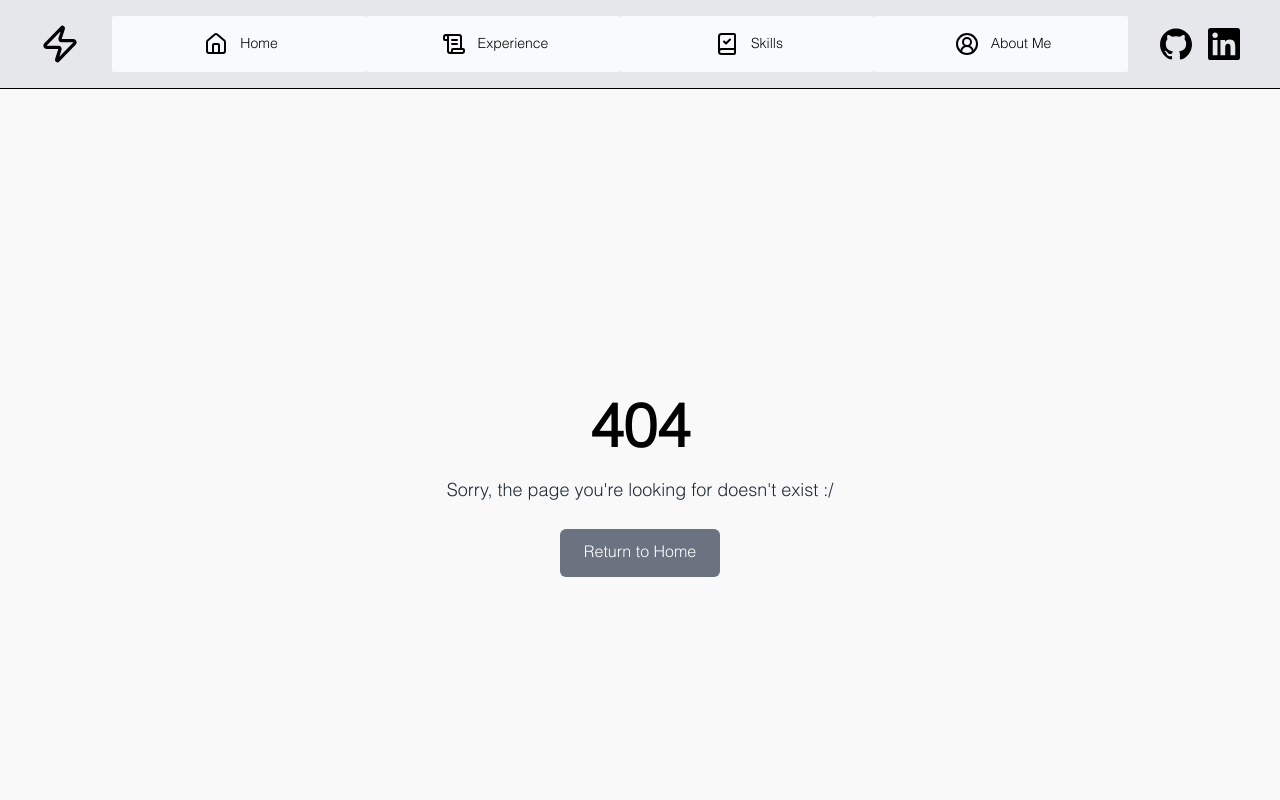
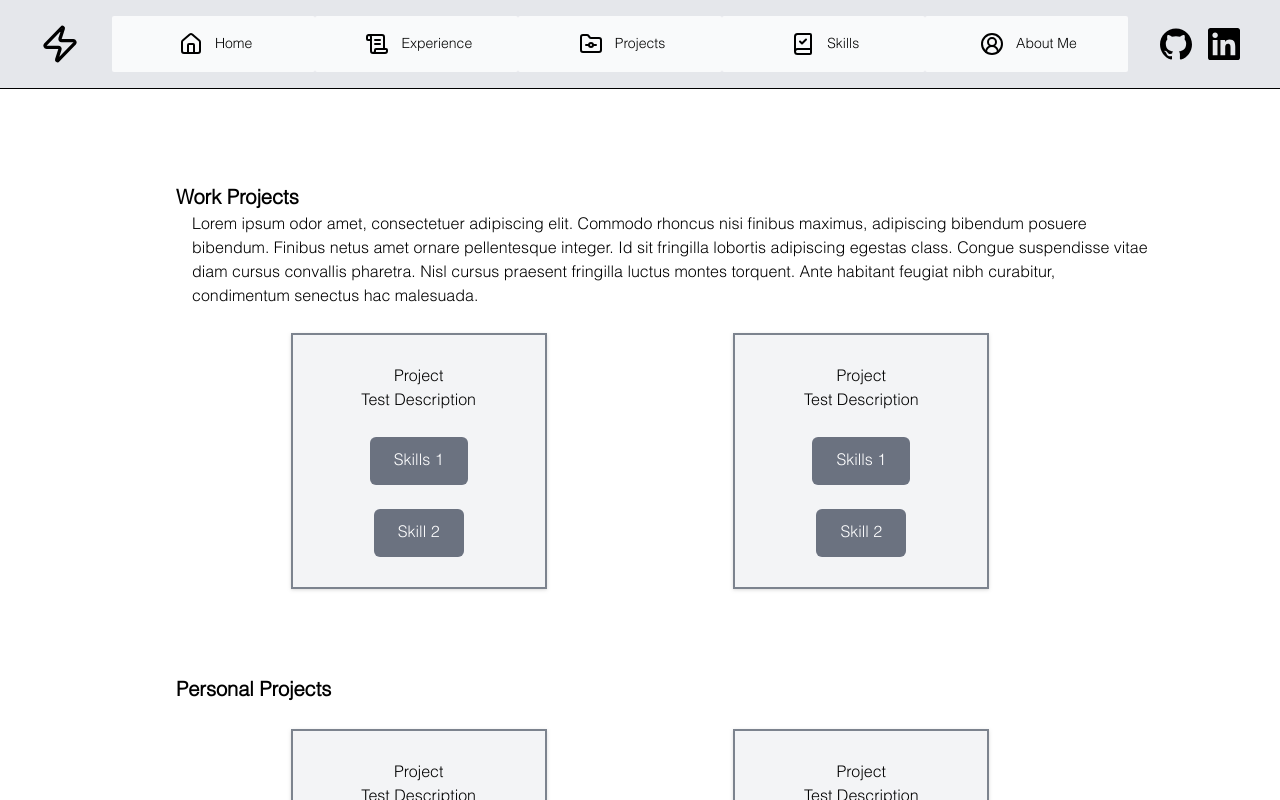
Before and after one commit to hrobb/personalSiteBase, a Next.js app: page /projects in a window 1280 px wide. Before the commit this address had no page. Shown: the top 800 px of the page. Built offline with nearby package versions, Linux system fonts and the light colour scheme.

Commit message:
Started projects page, improved nav animation

```diff
--- a/app/data.json
+++ b/app/data.json
@@ -73,6 +73,54 @@
 				"longText": "Lorem ipsum odor amet, consectetuer adipiscing elit. Suscipit tempor habitasse vestibulum pellentesque proin morbi? Id mi hendrerit maecenas at pellentesque consequat feugiat vulputate. Nec curabitur fames condimentum sodales montes ut ad arcu habitasse. Nibh ut dictum, mollis fringilla aenean purus. Ac conubia in senectus class justo vel elementum. Rutrum volutpat potenti pulvinar elementum varius curae; lacinia mollis ut. Scelerisque augue class; maecenas fusce nulla nec."
 			}
 		]
+	},
+	"projects": {
+		"workProjects": {
+			"description": "Lorem ipsum odor amet, consectetuer adipiscing elit. Commodo rhoncus nisi finibus maximus, adipiscing bibendum posuere bibendum. Finibus netus amet ornare pellentesque integer. Id sit fringilla lobortis adipiscing egestas class. Congue suspendisse vitae diam cursus convallis pharetra. Nisl cursus praesent fringilla luctus montes torquent. Ante habitant feugiat nibh curabitur, condimentum senectus hac malesuada.",
+			"projects": [
+				{
+					"id": 700,
+					"title": "Project",
+					"skillsUsed": [
+						"Skills 1",
+						"Skill 2"
+					],
+					"description": "Test Description"
+				},
+				{
+					"id": 700,
+					"title": "Project",
+					"skillsUsed": [
+						"Skills 1",
+						"Skill 2"
+					],
+					"description": "Test Description"
+				}
+			]
+		},
+		"personalProjects": {
+			"description": "",
+			"projects": [
+				{
+					"id": 700,
+					"title": "Project",
+					"skillsUsed": [
+						"Skills 1",
+						"Skill 2"
+					],
+					"description": "Test Description"
+				},
+				{
+					"id": 700,
+					"title": "Project",
+					"skillsUsed": [
+						"Skills 1",
+						"Skill 2"
+					],
+					"description": "Test Description"
+				}
+			]
+		}
 	},
 	"skills": {
 		"frontEnd": {
--- /dev/null
+++ b/app/projects/page.tsx
@@ -0,0 +1,19 @@
+import data from '../data.json';
+import CategoryContainer from '../ui/projects/categoryContainer';
+
+export default function Projects() {
+	const categories = data.projects;
+
+	return (
+		<main className="flex min-h-screen h-full max-w-9xl flex-col items-center justify-between px-16 py-16 sm:px-24">
+			{Object.entries(categories).map(([category, categoryContents]) => (
+				<CategoryContainer
+					key={category}
+					categoryTitle={category}
+					description={categoryContents.description}
+					projectSet={categoryContents.projects}
+				/>
+			))}
+		</main>
+	)
+}
--- a/app/ui/icons.tsx
+++ b/app/ui/icons.tsx
@@ -3,6 +3,7 @@ import {
 	Zap,
 	House,
 	ScrollText,
+	FolderGit,
 	BookCheck,
 	CircleUserRound,
 	X,
@@ -18,6 +19,7 @@ export const Icons = {
 	sampleLogo: Zap,
 	home: House,
 	experience: ScrollText,
+	projects: FolderGit,
 	skills: BookCheck,
 	aboutme: CircleUserRound,
 	close: X,
--- a/app/ui/navigation/header.tsx
+++ b/app/ui/navigation/header.tsx
@@ -8,7 +8,9 @@ import { IconType } from 'react-icons';
 
 export default function Header() {
 	const [nav,setNav] = useState(false);
-	const [slide,triggerSlide] = useState(false);
+	const [slideIn,triggerSlideIn] = useState(false);
+	const [slideOut, triggerSlideOut] = useState(false);
+
 	const SiteLogo = Icons.sampleLogo;
 	const NavOpen = Icons.chevronLeft;
 	const NavClose = Icons.close;
@@ -20,12 +22,21 @@ export default function Header() {
 	const linkedInLink = "https://www.linkedin.com";
 
 	const handleSideMenu = () => {
-		setNav(!nav);
-		triggerSlide(true);
 
-		setTimeout(() => {
-			triggerSlide(false);
-		}, 500);
+		// If the nav is open, slide out animation, otherwise slide in
+		if (nav) {
+			triggerSlideOut(true);
+			setTimeout(() => {
+				setNav(false);
+				triggerSlideOut(false);
+			}, 500);
+		} else {
+			setNav(true);
+			triggerSlideIn(true);
+			setTimeout(() => {
+				triggerSlideIn(false);
+			}, 500);
+		}
 	}
 
 	// Be sure to turn off the nav if window is expanded
@@ -72,7 +83,7 @@ export default function Header() {
 				</div>
 			</div>
 			{nav && (
-				<div className={`${slide ? 'animate-slide-in-from-above pointer-events-none cursor-default' : ''}`}>
+				<div className={`${slideIn ? 'animate-slide-in-from-above pointer-events-none cursor-default' : ''} ${slideOut ? 'animate-slide-out-to-above pointer-events-none cursor-default' : ''}`}>
 					<Navlinks/>
 				</div>
 			)}
--- a/app/ui/navigation/navlinks.tsx
+++ b/app/ui/navigation/navlinks.tsx
@@ -8,8 +8,9 @@ import clsx from 'clsx';
 // Links to appear in the header layout
 const links = [
 	{ name: 'Home', href: '/', icon: Icons.home },
-	{ name: 'Experience', href: '/experience', icon: Icons.experience},
-	{ name: 'Skills', href: '/skills', icon: Icons.skills},
+	{ name: 'Experience', href: '/experience', icon: Icons.experience },
+	{ name: 'Projects', href: '/projects', icon: Icons.projects },
+	{ name: 'Skills', href: '/skills', icon: Icons.skills },
 	{ name: 'About Me', href: '/aboutme', icon: Icons.aboutme },
   ];
 
@@ -27,7 +28,7 @@ export default function Navlinks() {
 						className={clsx(
 							'flex w-full items-center justify-center gap-2 rounded-sm bg-gray-50 p-3 text-sm font-medium hover:bg-sky-100/70 hover:text-blue-600/70 sm:h-14 sm:p-2 sm:px-3',
 							{
-							'bg-gray-200': pathname === link.href
+							'bg-gray-400/20': pathname === link.href
 							},
 						)}
 					>
--- /dev/null
+++ b/app/ui/projects/categoryContainer.tsx
@@ -0,0 +1,48 @@
+import ProjectCard from './projectCard'
+
+export interface Project {
+	id: number;
+	title: string;
+	skillsUsed?: string[];
+	description: string;
+}
+
+export default function CategoryContainer({
+	categoryTitle,
+	description,
+	projectSet
+}: {
+	categoryTitle: string,
+	description?: string,
+	projectSet: Project[]
+}) {
+
+	const formatTitle = (text: string): string => {
+		const jsonString = text.replace(/([a-z])([A-Z])/g, '$1 $2');
+		const formattedTitle = jsonString
+		  .split(' ')
+		  .map(word => word.charAt(0).toUpperCase() + word.slice(1).toLowerCase())
+		  .join(' ');
+		return formattedTitle;
+	};
+
+	return (
+		<div className='container flex flex-col p-8'>
+			<h1 className='text-xl font-bold text-center md:text-left md:ml-12'>{formatTitle(categoryTitle)}</h1>
+			{description && (
+				<p className='text-center md:text-left md:ml-16'>{description}</p>
+			)}
+			<div className='flex flex-wrap justify-center md:justify-evenly'>
+				{projectSet.map((project, index) => (
+					<ProjectCard
+						key={index}
+						id={project.id}
+						title={project.title}
+						skillsUsed={project.skillsUsed}
+						description={project.description}
+					/>
+				))}
+			</div>
+		</div>
+	)
+}
--- /dev/null
+++ b/app/ui/projects/projectCard.tsx
@@ -0,0 +1,31 @@
+export default function ProjectCard ({
+	id,
+	title,
+	skillsUsed,
+	description
+}: {
+	id: number,
+	title: string,
+	skillsUsed?: string[],
+	description: string,
+}) {
+
+	return (
+
+		<div className="cardContainer cursor-pointer transition transition-transform hover:scale-[1.02] m-6 drop-shadow">
+			<div className={`card w-64 h-64 flex transition transition-transform duration-700`}>
+				<div className="flex flex-col absolute w-full h-full justify-center items-center bg-gray-100 border-2 border-gray-600/70 text-center p-6">
+					<p>{title}</p>
+					<p>{description}</p>
+					{skillsUsed && (
+						<>
+							{skillsUsed.map((skill, index) => (
+								<button key={index} className="mt-6 px-6 py-3 text-white bg-gray-500 rounded-md">{skill}</button>
+							))}
+						</>
+					)}
+				</div>
+			</div>
+		</div>
+	)
+}
--- a/tailwind.config.ts
+++ b/tailwind.config.ts
@@ -15,12 +15,17 @@ const config: Config = {
       },
       animation: {
         'slide-in-from-above': 'slideInFromAbove 0.5s ease-out forwards',
+        'slide-out-to-above': 'slideOutToAbove 0.5s ease-out forwards',
         'width-transition': 'width 0.5s ease-in-out'
       },
       keyframes: {
         slideInFromAbove: {
           '0%': {transform: 'translateY(-100%)', opacity: '0'},
           '100%': { transform: 'translateY(0)', opacity: '1' }
+        },
+        slideOutToAbove: {
+          '0%': {transform: 'translateY(0)', opacity: '1'},
+          '100%': { transform: 'translateY(-100%)', opacity: '0' }
         }
       }
     },
```
